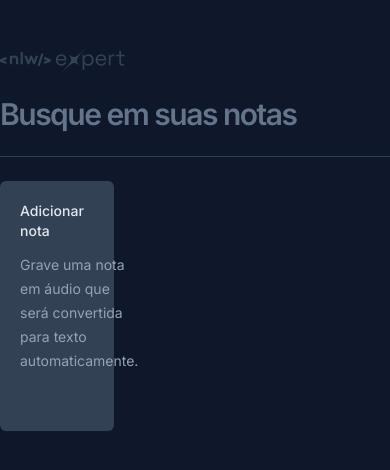
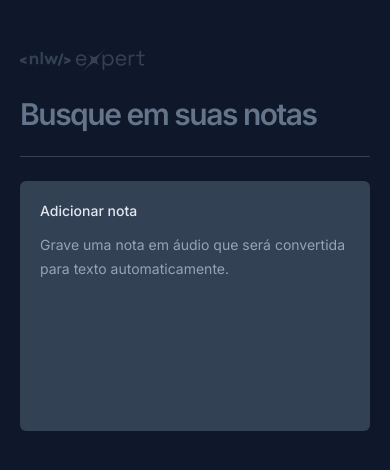
Before and after one commit to PabloXT14/nlw-expert-notes, a React (Vite) app: page / in a window 390 px wide. Shown: the top 470 px of the page. Built offline with nearby package versions, Linux system fonts and the light colour scheme.

Commit message:
feat: add responsiveness to app

```diff
--- a/src/app.tsx
+++ b/src/app.tsx
@@ -55,7 +55,7 @@
       : notes
 
   return (
-    <div className="mx-auto my-12 max-w-6xl space-y-6">
+    <div className="mx-auto my-12 max-w-6xl space-y-6 px-5">
       <img src={logo} alt="NLW Expert" />
 
       <form className="w-full">
@@ -69,7 +69,7 @@
 
       <div className="h-px bg-slate-700" />
 
-      <div className="grid auto-rows-[250px] grid-cols-3 gap-6">
+      <div className="grid auto-rows-[250px] grid-cols-1 gap-6 md:grid-cols-2 lg:grid-cols-3">
         <NewNoteCard onNoteCreated={onNoteCreated} />
 
         {filteredNotes.map((note) => {
--- a/src/components/new-note-card.tsx
+++ b/src/components/new-note-card.tsx
@@ -113,7 +113,7 @@
       <Dialog.Portal>
         <Dialog.Overlay className="fixed inset-0 bg-black/50" />
 
-        <Dialog.Content className="fixed left-1/2 top-1/2 flex h-[60vh] w-full max-w-[640px] -translate-x-1/2 -translate-y-1/2 flex-col overflow-hidden rounded-md bg-slate-700 outline-none">
+        <Dialog.Content className="fixed inset-0 flex w-full flex-col overflow-hidden bg-slate-700 outline-none md:inset-auto md:left-1/2 md:top-1/2 md:h-[60vh] md:max-w-[640px] md:-translate-x-1/2 md:-translate-y-1/2 md:rounded-md">
           <Dialog.Close className="absolute right-0 top-0 bg-slate-800 p-1.5 text-slate-500 hover:text-slate-100">
             <X className="size-5" />
           </Dialog.Close>
--- a/src/components/note-card.tsx
+++ b/src/components/note-card.tsx
@@ -32,7 +32,7 @@
       <Dialog.Portal>
         <Dialog.Overlay className="fixed inset-0 bg-black/50" />
 
-        <Dialog.Content className="fixed left-1/2 top-1/2 flex h-[60vh] w-full max-w-[640px] -translate-x-1/2 -translate-y-1/2 flex-col overflow-hidden rounded-md bg-slate-700 outline-none">
+        <Dialog.Content className="fixed inset-0 flex w-full flex-col overflow-hidden bg-slate-700 outline-none md:inset-auto md:left-1/2 md:top-1/2 md:h-[60vh] md:max-w-[640px] md:-translate-x-1/2 md:-translate-y-1/2 md:rounded-md">
           <Dialog.Close className="absolute right-0 top-0 bg-slate-800 p-1.5 text-slate-500 hover:text-slate-100">
             <X className="size-5" />
           </Dialog.Close>
```
